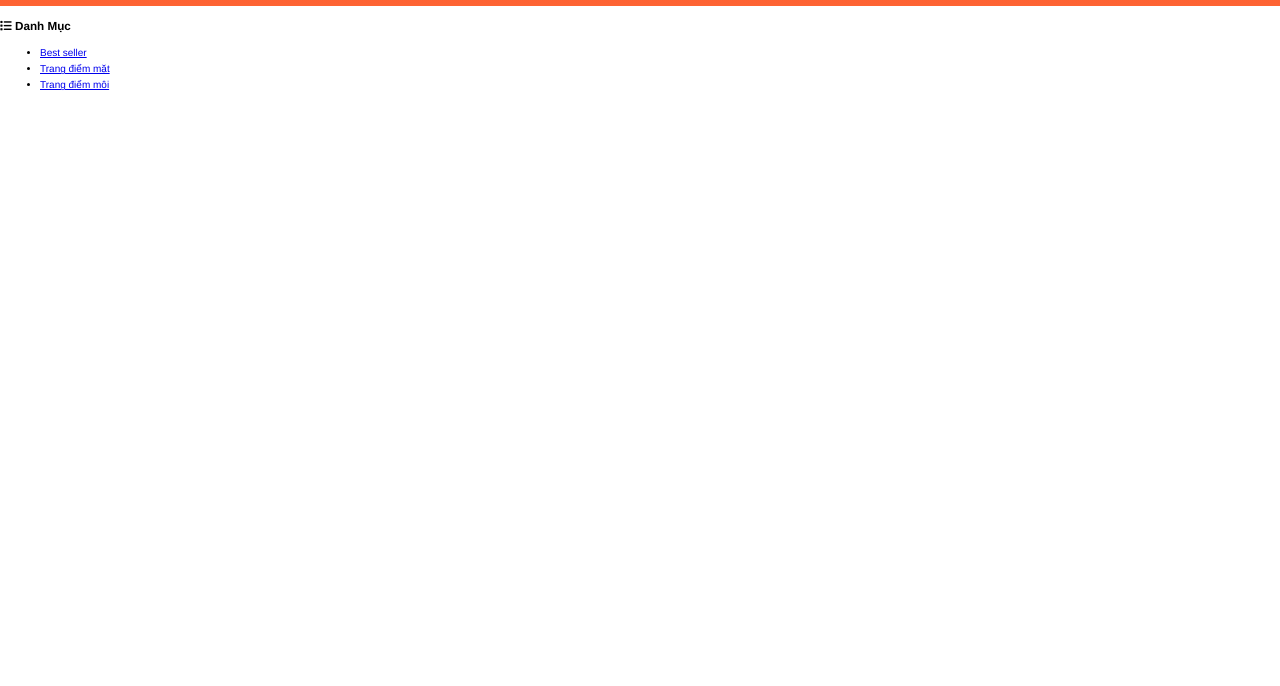
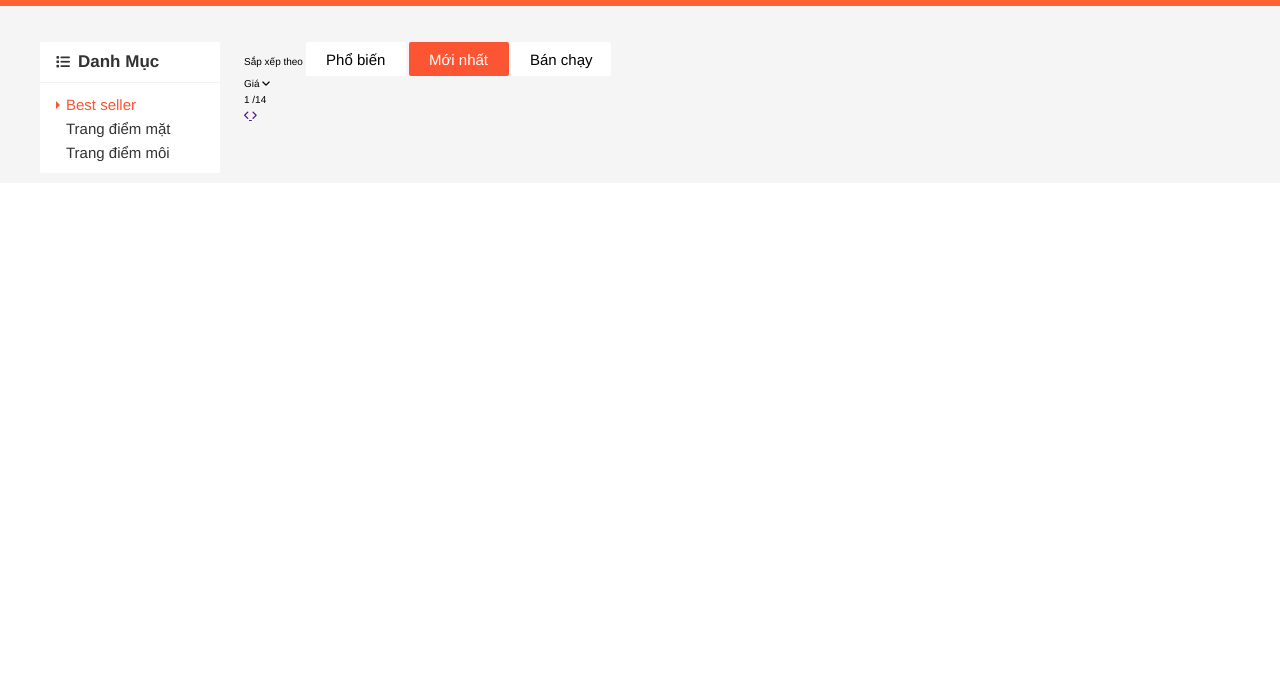
Before and after one commit to tuan-hda/shopee_basic, a plain HTML site: page index.html in a window 1280 px wide. Shown: the part 114-800 px from the top of the page. Drawn offline with nearby package versions, Linux system fonts and the light colour scheme.

Commit message:
Add sort html frame

```diff
--- a/assets/css/base.css
+++ b/assets/css/base.css
@@ -37,6 +37,19 @@ html {
 .grid__row {
   display: flex;
   flex-wrap: wrap;
+  margin-left: -12px;
+  margin-right: -12px;
+}
+
+/* Test */
+.grid__column-2 {
+  padding: 0 12px;
+  width: 16.6667%;
+}
+
+.grid__column-10 {
+  padding: 0 12px;
+  width: 83.3333%;
 }
 
 /* Common */
@@ -128,6 +141,9 @@ html {
   font-size: 1.5rem;
   outline: none;
   line-height: 1.5rem;
+  display: inline-flex;
+  align-items: center;
+  justify-content: center;
 }
 
 .btn.btn--primary {
--- a/assets/css/main.css
+++ b/assets/css/main.css
@@ -188,6 +188,8 @@
   display: none;
   cursor: default;
   animation: fadeIn ease-in 0.1s;
+  z-index: 1;
+  box-shadow: 0 0 32px rgba(0, 0, 0, 0.1);
 }
 
 .header__qr:hover + .header__title-to-qr {
@@ -213,9 +215,6 @@
   justify-content: space-between;
   align-items: center;
   margin: 0 11px;
-}
-
-.header__qr-link {
 }
 
 .header__qr-download-img {
@@ -364,9 +363,6 @@
   color: var(--primary-color);
   font-weight: 500;
   cursor: pointer;
-}
-
-.auth-form__form {
 }
 
 .auth-form__input {
@@ -837,3 +833,71 @@ i.header__search-option-check {
 .header__search-history-item:hover {
   background-color: #fbfbfb;
 }
+
+/* App Container */
+.app__container {
+  background-color: #f5f5f5;
+}
+
+.app__content {
+  padding-top: 36px;
+}
+
+.category {
+  background-color: var(--white-color);
+  border-radius: 2px;
+}
+
+.category__heading {
+  font-size: 1.7rem;
+  color: var(--text-color);
+  padding: 12px 16px;
+  display: flex;
+  align-items: center;
+  border-bottom: 1px solid rgba(0, 0, 0, 0.05);
+  margin: 0;
+}
+
+.category__heading-icon {
+  font-size: 1.4rem;
+  margin-right: 8px;
+}
+
+.category-list {
+  padding: 0 0 8px 0;
+  list-style-type: none;
+  margin-left: 10px;
+}
+
+.category-item--active .category-item__link {
+  color: var(--primary-color);
+}
+
+.category-item--active .category-item__link::before {
+  content: "";
+  position: absolute;
+  border-width: 4px;
+  border-style: solid;
+  border-color: transparent transparent transparent var(--primary-color);
+  left: 6px;
+  top: 50%;
+  transform: translateY(-50%);
+}
+
+.category-item__link {
+  position: relative;
+  text-decoration: none;
+  color: var(--text-color);
+  font-size: 1.5rem;
+  padding: 4px 16px;
+  display: block;
+  transition: right linear 0.1s;
+  right: 0;
+}
+
+.category-item__link:hover {
+  color: var(--primary-color);
+  right: -4px;
+}
+
+/* Home sort + filter */
--- a/index.html
+++ b/index.html
@@ -24,6 +24,8 @@
       href="./assets/fonts/fontawesome-free-6.1.2/css/all.min.css"
     />
     <title>Document</title>
+
+    <script src="./index.js" defer></script>
   </head>
   <body>
     <div class="app">
@@ -448,10 +450,13 @@
         </div>
       </header>
 
-      <div class="container">
+      <div class="app__container">
+        <div class="grid">
+          <div class="grid__row app__content">
+            <div class="grid__column-2">
               <nav class="category">
-          <h3 class="category-heading">
-            <i class="fa-list fa-solid"></i>
+                <h3 class="category__heading">
+                  <i class="category__heading-icon fa-list fa-solid"></i>
                   Danh Mục
                 </h3>
 
@@ -467,6 +472,39 @@
                   </li>
                 </ul>
               </nav>
+            </div>
+
+            <div class="grid__column-10">
+              <div class="home-filter">
+                <span class="home-filter__label">Sắp xếp theo</span>
+                <button class="btn">Phổ biến</button>
+                <button class="btn btn--primary">Mới nhất</button>
+                <button class="btn">Bán chạy</button>
+
+                <div class="select-input">
+                  <span class="select-input__label">Giá</span>
+                  <i class="fa-solid fa-angle-down"></i>
+                </div>
+
+                <div class="home-filter__page">
+                  <span class="home-filter__page-num">
+                    <span class="home-filter__page-num">1</span>
+                    /14
+                  </span>
+
+                  <div class="home-filter__page-control">
+                    <a href="" class="home-filter__page-btn">
+                      <i class="fa-solid fa-angle-left"></i>
+                    </a>
+                    <a href="" class="home-filter__page-btn">
+                      <i class="fa-solid fa-angle-right"></i>
+                    </a>
+                  </div>
+                </div>
+              </div>
+            </div>
+          </div>
+        </div>
       </div>
 
       <footer class="footer"></footer>
```
Also changed, not shown: index.js (added). Lines whose indentation alone changed are shown as unchanged.
